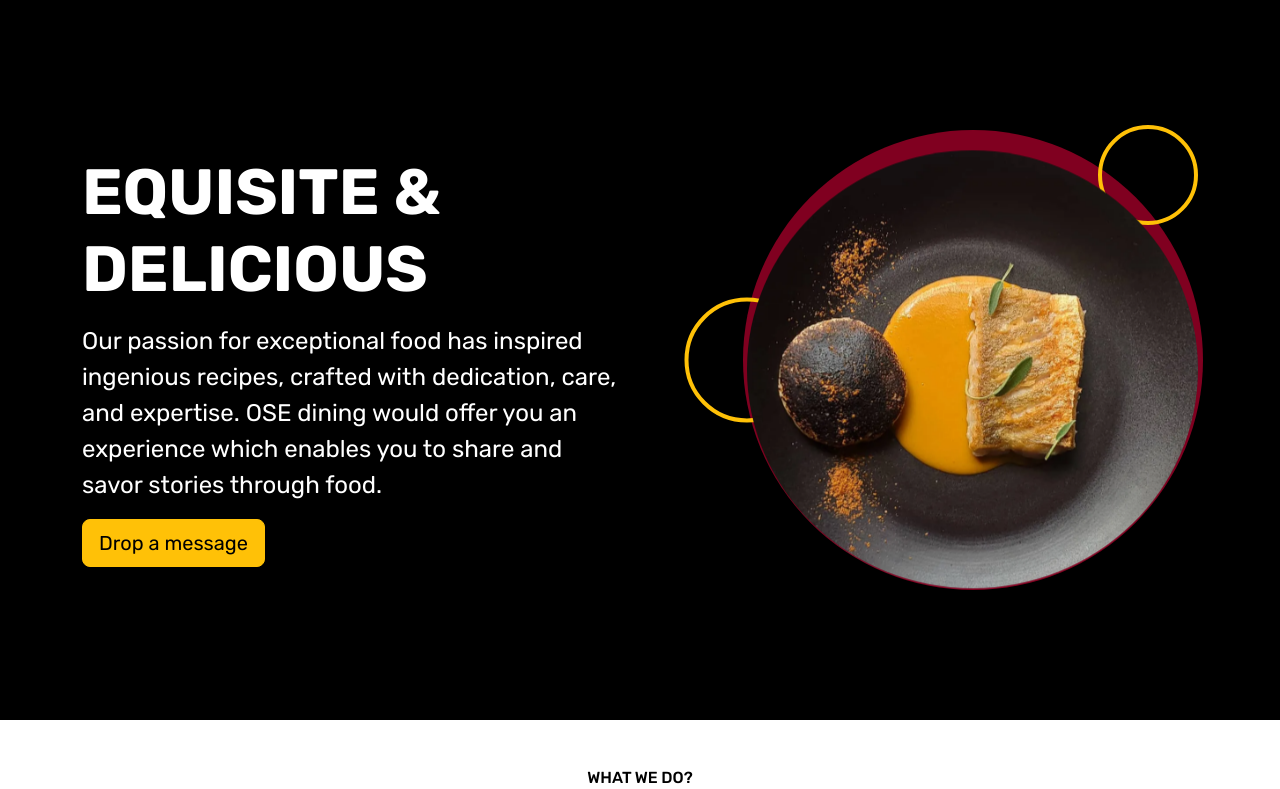
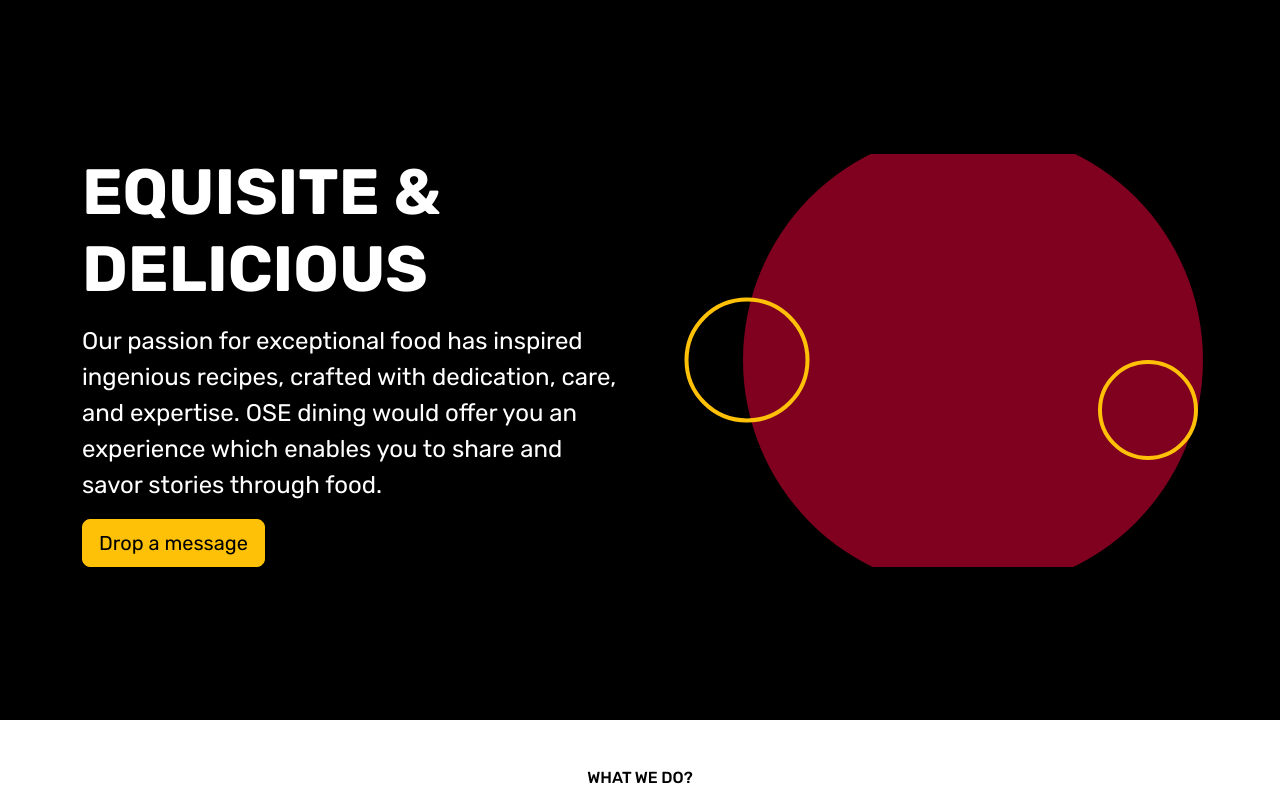
Before and after one commit to sim-codes/osedining, a Django app: page / in a window 1280 px wide. Shown: the part 84-873 px from the top of the page. Run offline with Django 5.2, Linux system fonts and the light colour scheme; some libraries are stand-ins or nearby versions.

Commit message:
hero image fix

```diff
--- a/pages/templates/pages/home.html
+++ b/pages/templates/pages/home.html
@@ -26,7 +26,7 @@
                 <div class="bsb-circle bg-primary position-absolute top-50 start-50 translate-middle" style="--bsb-cs: 460px;"></div>
                 <div class="bsb-circle border border-4 border-warning position-absolute top-10 end-0 z-1" style="--bsb-cs: 100px;"></div>
 
-                <img class="img-fluid position-relative z-2 food-animate rounded-circle" loading="lazy" src="{% static 'images/hero.webp' %}" alt="" style="margin-top: 2rem;">
+                <!-- <img class="img-fluid position-relative z-2 food-animate rounded-circle" loading="lazy" src="{% static 'images/hero.webp' %}" alt="" style="margin-top: 2rem;"> -->
             </div>
             </div>
         </div>
```
